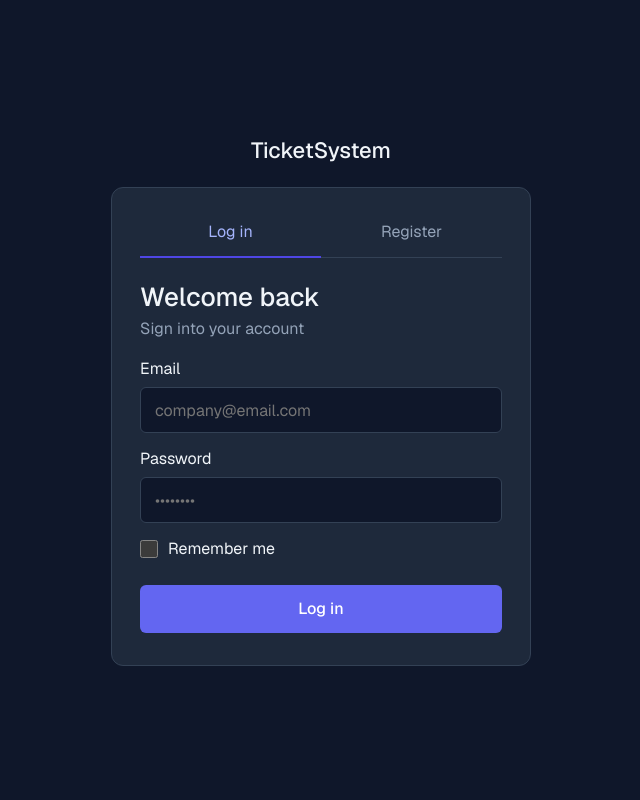
After one commit to NoahFordGit/ITSupportSystem, an ASP.NET Core app: template ITSupportSystem.Web/Views/Account/Login.cshtml in a window 1280 px wide. The commit adds this page. Shown: the whole page, without its empty margins (319-959 px from the left). Run offline with ASP.NET Core 8, Linux system fonts and the light colour scheme; the template is opened without the code that fills it, so the values that code supplies are empty; style sheets or scripts are compiled from the project's sources.

Commit message:
feat: add login/register page with auth layout, tab switching and validation styles

```diff
--- /dev/null
+++ b/ITSupportSystem.Web/Views/Account/Login.cshtml
@@ -0,0 +1,84 @@
+@model AuthPageViewModel
+@{
+    Layout = "_AuthLayout";
+    ViewData["Title"] = "Login";
+
+    var showRegister = ViewData["ActiveTab"] as string == "register";
+}
+
+<div class="auth-page">
+    <div class="auth-logo">
+        <span>TicketSystem</span>
+    </div>
+    <div class="auth-card">
+
+        <div class="auth-tabs">
+            <button type="button" class="tab @(showRegister ? "" : "active")" data-target="login-form">Log in</button>
+            <button type="button" class="tab @(showRegister ? "active" : "")" data-target="register-form">Register</button>
+        </div>
+
+        <form method="post" asp-action="Login" id="login-form" hidden="@showRegister" novalidate>
+            <h1>Welcome back</h1>
+            <p class="subtitle">Sign into your account</p>
+
+            <div asp-validation-summary="ModelOnly" class="form-error"></div>
+
+            <div class="field">
+                <label asp-for="Login.Email">Email</label>
+                <input asp-for="Login.Email" autocomplete="email" placeholder="company@email.com" required>
+                <span asp-validation-for="Login.Email" class="field-error"></span>
+            </div>
+
+            <div class="field">
+                <label asp-for="Login.Password">Password</label>
+                <input asp-for="Login.Password" autocomplete="current-password" placeholder="••••••••" required>
+                <span asp-validation-for="Login.Password" class="field-error"></span>
+            </div>
+
+            <label class="checkbox">
+                <input asp-for="Login.RememberMe">
+                Remember me
+            </label>
+
+            <button type="submit" class="btn-submit">Log in</button>
+        </form>
+
+        <form method="post" asp-action="Register" id="register-form" hidden="@(!showRegister)" novalidate>
+            <h1>Create your account</h1>
+            <div asp-validation-summary="ModelOnly" class="form-error"></div>
+
+            <div class="name-row">
+                <div class="field">
+                    <label asp-for="Register.FirstName">First name</label>
+                    <input asp-for="Register.FirstName" autocomplete="given-firstname" placeholder="Brock" required />
+                    <span asp-validation-for="Register.FirstName"></span>
+                </div>
+
+                <div class="field">
+                    <label asp-for="Register.LastName">Last name</label>
+                    <input asp-for="Register.LastName" autocomplete="given-lastname" placeholder="Morell" required />
+                    <span asp-validation-for="Register.LastName"></span>
+                </div>
+            </div>
+
+            <div class="field">
+                <label asp-for="Register.Email">Email</label>
+                <input asp-for="Register.Email" autocomplete="email" placeholder="company@email.com" required>
+                <span asp-validation-for="Register.Email"></span>
+            </div>
+
+            <div class="field">
+                <label asp-for="Register.Password">Password</label>
+                <input asp-for="Register.Password" autocomplete="current-password" placeholder="••••••••" required>
+                <span asp-validation-for="Register.Password"></span>
+            </div>
+
+            <button type="submit" class="btn-submit">Register</button>
+        </form>
+    </div>
+</div>
+
+@section Scripts {
+    <partial name = "_ValidationScriptsPartial" />
+    <script src="~/js/auth.js" asp-append-version="true"></script>
+}
--- /dev/null
+++ b/ITSupportSystem.Web/Views/Shared/_AuthLayout.cshtml
@@ -0,0 +1,26 @@
+<!DOCTYPE html>
+<html lang="en" data-bs-theme="dark">
+<head>
+    <meta charset="utf-8" />
+    <meta name="viewport" content="width=device-width, initial-scale=1.0" />
+    <title>@ViewData["Title"] - ITSupportSystem.Web</title>
+    <script type="importmap"></script>
+    <link rel="preconnect" href="https://fonts.googleapis.com">
+    <link rel="preconnect" href="https://fonts.gstatic.com" crossorigin>
+    <link href="https://fonts.googleapis.com/css2?family=Geist:wght@400;500;600&family=Geist+Mono:wght@500&display=swap" rel="stylesheet">
+    <link rel="stylesheet" href="~/lib/bootstrap/dist/css/bootstrap.min.css" />
+    <link rel="stylesheet" href="~/css/theme.css" asp-append-version="true" />
+    <link rel="stylesheet" href="~/css/site.css" asp-append-version="true" />
+    <link rel="stylesheet" href="~/css/auth.css" asp-append-version="true" />
+    <link rel="stylesheet" href="~/ITSupportSystem.Web.styles.css" asp-append-version="true" />
+</head>
+<body>
+    <main role="main">
+        @RenderBody()
+    </main>
+    <script src="~/lib/jquery/dist/jquery.min.js"></script>
+    <script src="~/lib/bootstrap/dist/js/bootstrap.bundle.min.js"></script>
+    <script src="~/js/site.js" asp-append-version="true"></script>
+    @await RenderSectionAsync("Scripts", required: false)
+</body>
+</html>
--- /dev/null
+++ b/ITSupportSystem.Web/wwwroot/css/auth.css
@@ -0,0 +1,172 @@
+.auth-page{
+    min-height: 100vh;
+    display: flex;
+    flex-direction: column;
+    align-items: center;
+    justify-content: center;
+    padding: 24px;
+}
+
+.auth-logo{
+    gap: 10px;
+    font-size: 22px;
+    font-weight: 500;
+    margin-bottom: 20px;
+}
+
+.auth-card{
+    width: 100%;
+    max-width: 420px;
+    background-color: var(--surface);
+    border: 1px solid var(--border);
+    border-radius: var(--radius-lg);
+    padding: 20px 28px 32px;
+}
+
+.auth-tabs{
+    display: flex;
+    border-bottom: 1px solid var(--border);
+    margin-bottom: 24px;
+}
+
+.tab{
+    background: none;
+    border: none;
+    flex: 1;
+    border-bottom: 2px solid transparent;
+    margin-bottom: -1px;
+    padding: 12px;
+    color: var(--text-muted);
+    font-size: 16px;
+    cursor: pointer;
+}
+
+.tab:hover{
+    color: var(--text)
+}
+
+.tab.active{
+    color: var(--brand-lighter);
+    border-bottom-color: var(--brand);
+}
+
+h1{
+    margin: 0 0 16px;
+    font-size: 26px;
+    font-weight: 500;
+}
+
+#login-form h1{
+    margin-bottom: 4px;
+}
+
+.subtitle{
+    margin: 0 0 16px;
+    color: var(--text-muted);
+}
+
+.field{
+    margin-bottom: 14px;
+}
+
+.field label{
+    display: block;
+    margin-bottom: 6px;
+}
+
+.name-row{
+    display:flex;
+    flex-direction: row;
+    flex: 1;
+    gap: 12px;
+}
+
+input:focus,
+select:focus{
+    border-color: var(--brand);
+    box-shadow: 0 0 0 3px var(--focus-ring);
+}
+
+input[type="email"],
+input[type="password"],
+input[type="text"],
+select{
+    width: 100%;
+    height: 46px;
+    padding: 0 14px;
+    background: var(--input);
+    border-radius: var(--radius-sm);
+    border: 1px solid var(--border);
+    color: var(--text);
+    outline: none;
+    transition: border-color 0.15s, box-shadow 0.15s;
+}
+
+input#register-password{
+    margin-bottom: 24px;
+}
+
+.checkbox{
+    display: flex;
+    align-items: center;
+    gap: 10px;
+    margin: 4px 0 24px;
+    cursor: pointer;
+}
+
+.checkbox input{
+    width: 18px;
+    height: 18px;
+    margin: 0;
+    accent-color: var(--brand);
+}
+
+.btn-submit{
+    width: 100%;
+    height: 48px;
+    border: none;
+    border-radius: var(--radius-sm);
+    background-color: var(--brand-light);
+    font-size: 16px;
+    font-weight: 500;
+    transition: background 0.15s;
+}
+
+.btn-submit:hover{
+    background-color: var(--brand);
+}
+
+input.input-validation-error{
+    border-color: var(--danger);
+}
+
+input.input-validation-error:focus{
+    border-color: var(--danger);
+    box-shadow: 0 0 0 3px var(--danger-ring);
+}
+
+.validation-summary-errors {
+    margin-bottom: 16px;
+    padding: 10px 14px;
+    border: 1px solid var(--danger);
+    border-radius: var(--radius-sm);
+    background-color: rgba(248, 113, 113, 0.1);
+    color: var(--danger);
+    font-size: 14px;
+}
+
+.validation-summary-errors ul {
+    margin: 0;
+    padding: 0;
+    list-style: none;
+}
+
+.form-success {
+    margin-bottom: 16px;
+    padding: 10px 14px;
+    border: 1px solid var(--success);
+    border-radius: var(--radius-sm);
+    background-color: rgba(74, 222, 128, 0.1);   /* --success at 10% */
+    color: var(--success);
+    font-size: 14px;
+}
--- a/ITSupportSystem.Web/wwwroot/css/theme.css
+++ b/ITSupportSystem.Web/wwwroot/css/theme.css
@@ -11,6 +11,7 @@
     --danger:       #f87171;  /* errors, softer red for dark backgrounds */
     --success:      #4ade80;  /* NEW: password checks, "resolved" status */
     --focus-ring:   rgba(99, 102, 241, 0.45); /* NEW: outline on focused inputs */
+    --danger-ring:  rgba(248, 113, 113, 0.35);
 
     --radius-sm:   6px;     /* inputs, buttons, small badges */
     --radius-md:   8px;     /* dropdowns, tab containers, alerts */
@@ -53,5 +54,5 @@
     --bs-btn-disabled-border-color: var(--brand);
 
     /* Keyboard focus glow: r, g, b of --brand-light */
-    --bs-btn-focus-box-shadow-rgb:      0 0 0 0.25rem var(--focus-ring);
+    --bs-btn-focus-box-shadow:      0 0 0 0.25rem var(--focus-ring);
 }
--- /dev/null
+++ b/ITSupportSystem.Web/wwwroot/js/auth.js
@@ -0,0 +1,15 @@
+const tabs = document.querySelectorAll(".auth-tabs .tab");
+const forms = document.querySelectorAll("#login-form, #register-form");
+
+tabs.forEach(tab => {
+    tab.addEventListener("click", () => {
+        const target = tab.dataset.target;
+
+        tabs.forEach(t => t.classList.remove("active"));
+        tab.classList.add("active");
+
+        forms.forEach(form => {
+            form.hidden = form.id !== target;
+        });
+    });
+})
```
